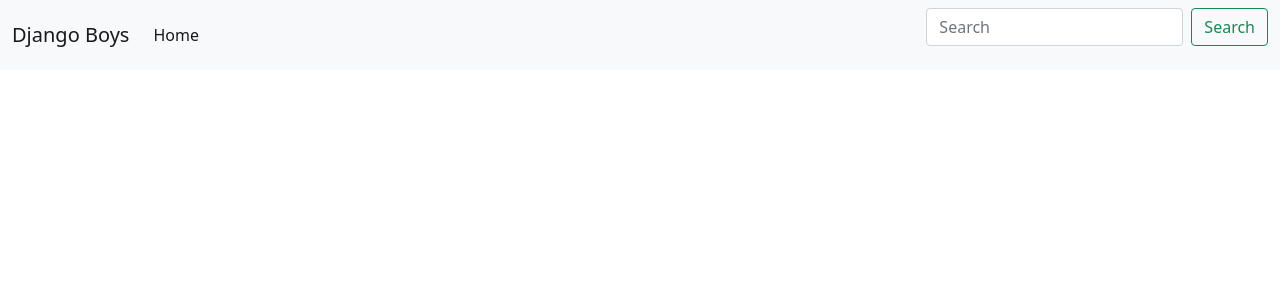
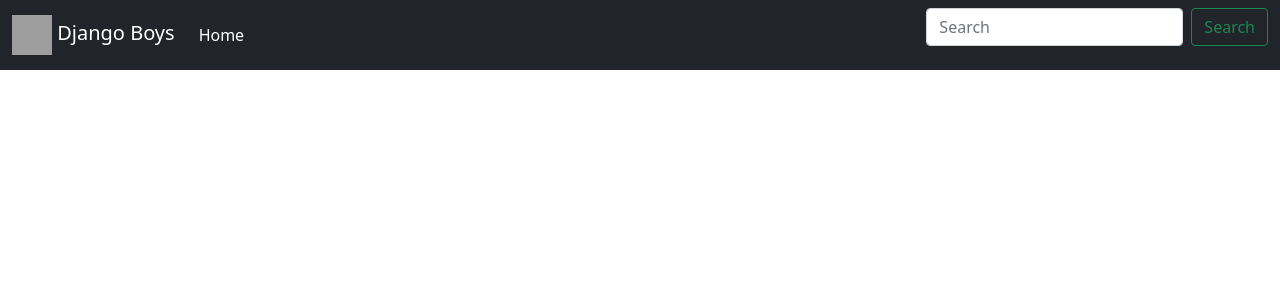
Before and after one commit to ammu-007/my-first-blog, a Django app: page / in a window 1280 px wide. Shown: the top 300 px of the page. Run offline with Django 3.2, Linux system fonts and the light colour scheme; data that the repository does not hold is empty; grey boxes are pictures that could not be loaded.

Commit message:
Added icon for sleek navigation

```diff
--- a/blog/templates/blog/base.html
+++ b/blog/templates/blog/base.html
@@ -11,7 +11,7 @@
     {% include "blog/nav_bar.html" %}
     <!-- {% if user.is_authenticated %} -->
     <!-- {% endif %} -->
-    <div class='container-fluid'>
+    <div class='container-fluid' style="margin-top: 15px;">
         {% block content %}
         {% endblock content%}
     </div>
--- a/blog/templates/blog/nav_bar.html
+++ b/blog/templates/blog/nav_bar.html
@@ -1,8 +1,10 @@
-<nav class="navbar navbar-expand-lg navbar-light bg-light">
-
-
-    <div class="container-fluid">
-        <a class="navbar-brand" href="/">Django Boys</a>
+{% load static %}
+<nav class="navbar navbar-expand-lg navbar-dark bg-dark ">
+    <div class=" container-fluid">
+        <a class="navbar-brand" href="/">
+            <img src="{% static 'media/icon.png' %}" alt="icon" width="40" height="40">
+            Django Boys
+        </a>
         <button class="navbar-toggler" type="button" data-bs-toggle="collapse" data-bs-target="#navbarSupportedContent"
             aria-controls="navbarSupportedContent" aria-expanded="false" aria-label="Toggle navigation">
             <span class="navbar-toggler-icon"></span>
--- a/mysite/settings.py
+++ b/mysite/settings.py
@@ -120,4 +120,6 @@ USE_TZ = True
 # https://docs.djangoproject.com/en/3.1/howto/static-files/
 
 STATIC_URL = "/static/"
-STATIC_ROOT = os.path.join(BASE_DIR, "static")
+STATICFILES_DIRS = [
+    os.path.join(BASE_DIR, "static"),
+]
```
